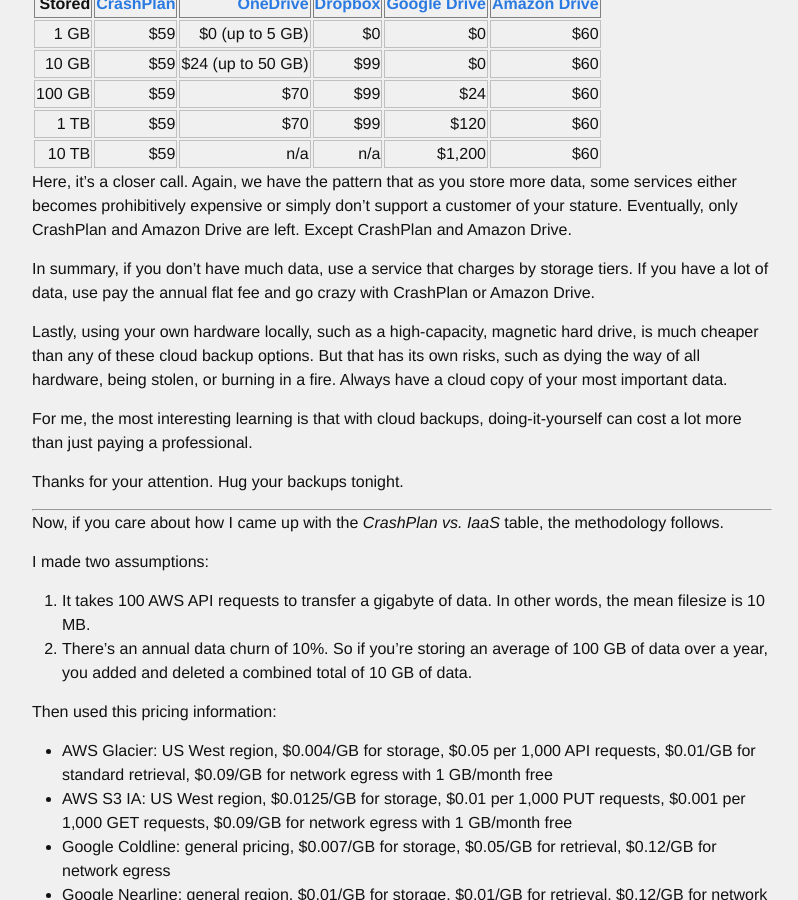
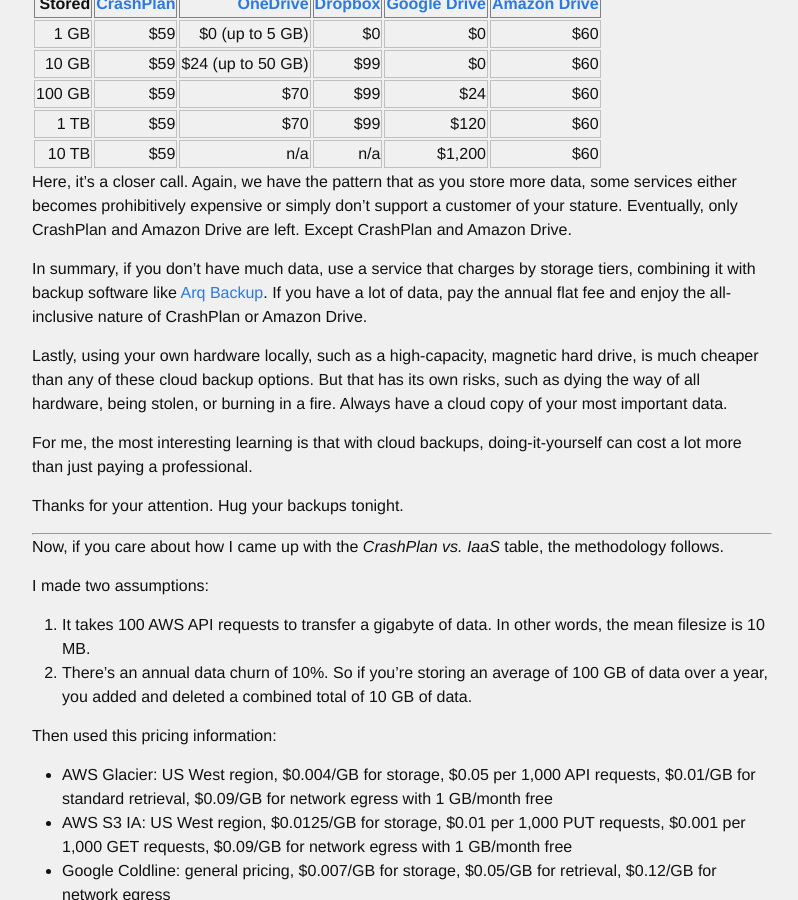
Before and after one commit to philipmw/philipmw.github.io, a Jekyll site: the page built from _posts/2017-01-14-cloud-backup-comparison.md, in a window 1280 px wide and 900 px high, scrolled down 1963 px. Shown: the whole window, without its empty margins (238-1036 px from the left). Built offline with Jekyll 4.4.1, drawn with Linux system fonts in a browser that asks for light colours.

Commit message:
verbiage

```diff
--- a/_posts/2017-01-14-cloud-backup-comparison.md
+++ b/_posts/2017-01-14-cloud-backup-comparison.md
@@ -82,8 +82,8 @@
 Eventually, only CrashPlan and Amazon Drive are left.
 Except CrashPlan and Amazon Drive.
 
-In summary, if you don't have much data, use a service that charges by storage tiers.
-If you have a lot of data, use pay the annual flat fee and go crazy with CrashPlan or Amazon Drive.
+In summary, if you don't have much data, use a service that charges by storage tiers, combining it with backup software like [Arq Backup](http://www.arqbackup.com).
+If you have a lot of data, pay the annual flat fee and enjoy the all-inclusive nature of CrashPlan or Amazon Drive.
 
 Lastly, using your own hardware locally, such as a high-capacity, magnetic hard drive, is much cheaper than any of these cloud backup options.
 But that has its own risks, such as dying the way of all hardware, being stolen, or burning in a fire.
```
